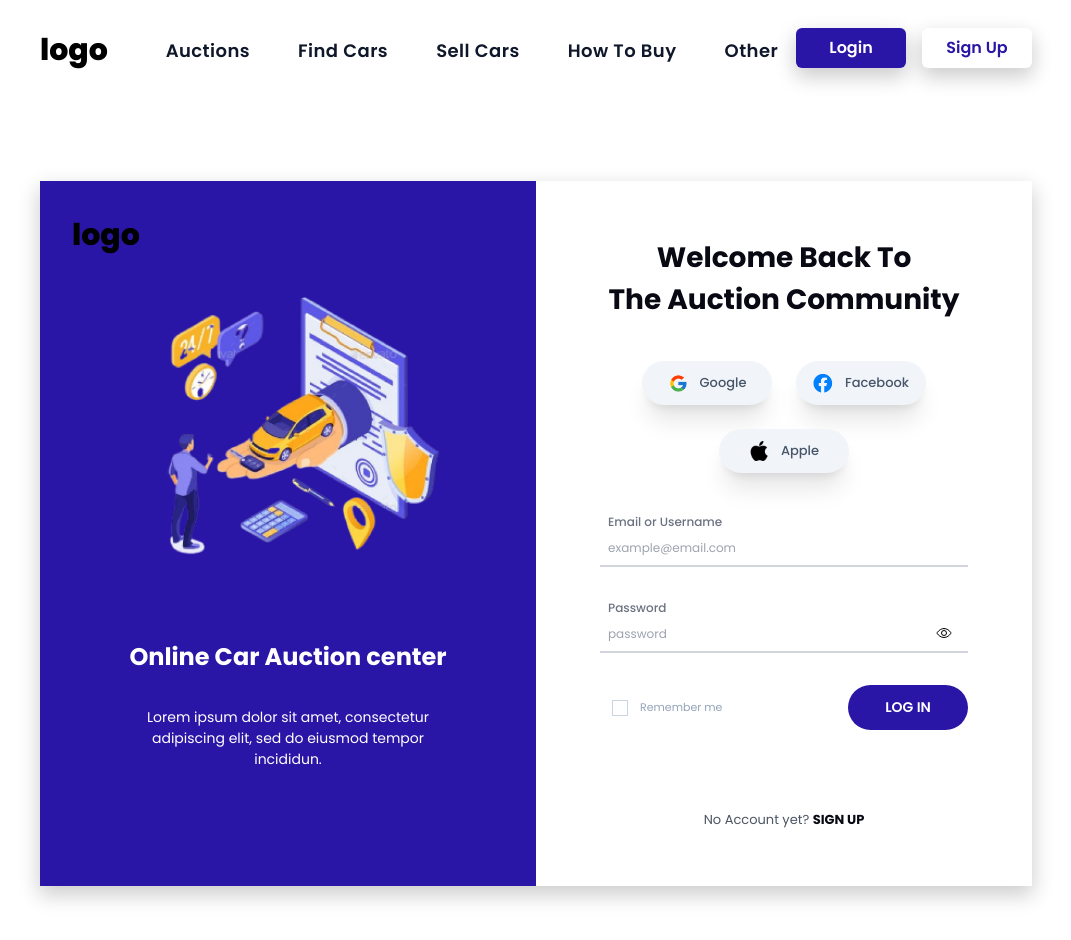
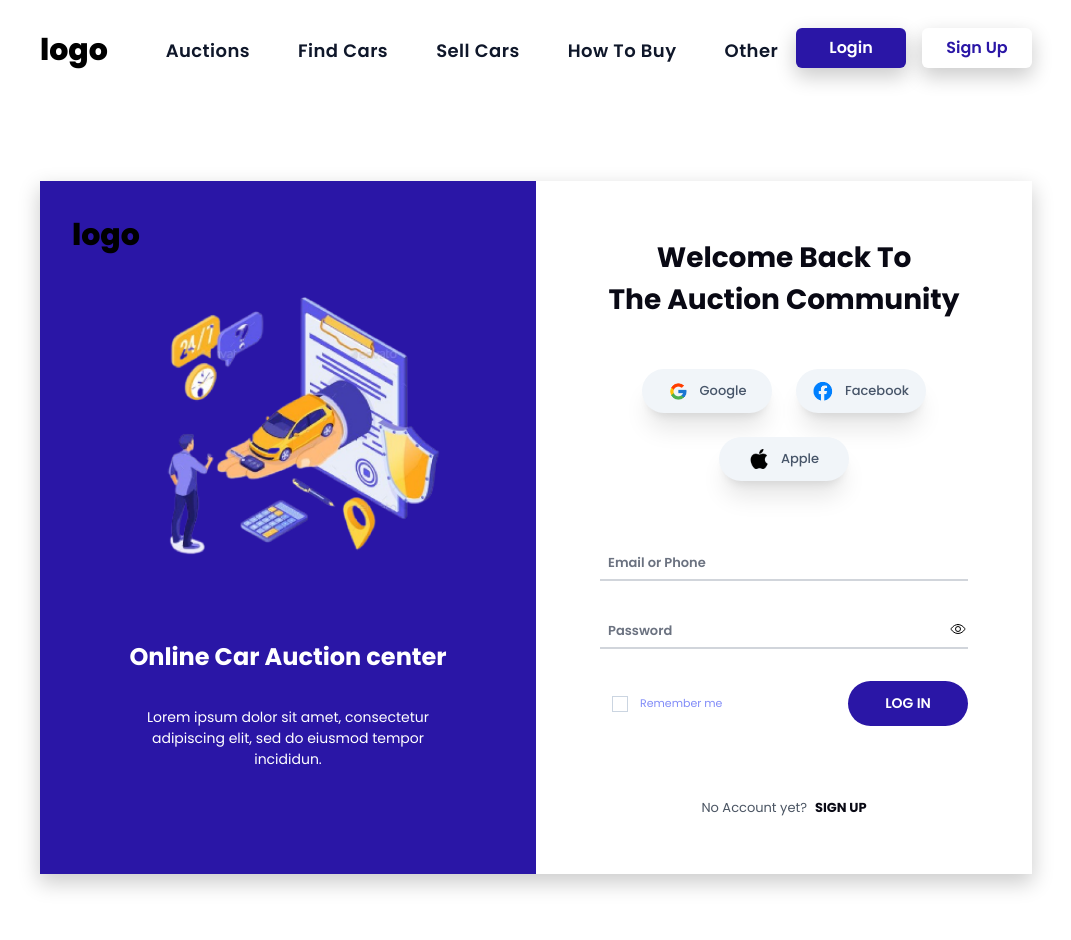
Before and after one commit to chroll0/Car_Auction, a Next.js app: page /auth/login in a window 1280 px wide. Shown: the top 940 px of the page, without its empty margins (104-1175 px from the left). Built offline with nearby package versions, Linux system fonts and the light colour scheme; no server answers.

Commit message:
fix: change login functionality and styles

```diff
--- a/app/auth/components/user-auth-form.tsx
+++ b/app/auth/components/user-auth-form.tsx
@@ -20,7 +20,7 @@ export function UserAuthForm() {
   const router = useRouter();
 
   const [showPassword, setShowPassword] = useState({
-    password: false,
+    newPassword: false,
     confirmPassword: false,
   });
   const [isMounted, setIsMounted] = useState(false);
@@ -29,7 +29,7 @@ export function UserAuthForm() {
     firstName: "",
     lastName: "",
     email: "",
-    password: "",
+    newPassword: "",
     confirmPassword: "",
     number: "",
     terms: false,
@@ -39,7 +39,7 @@ export function UserAuthForm() {
     firstName: false,
     lastName: false,
     email: false,
-    password: false,
+    newPassword: false,
     confirmPassword: false,
     number: false,
   });
@@ -98,10 +98,10 @@ export function UserAuthForm() {
       firstName: userProfile.firstName || "",
       lastName: userProfile.lastName || "",
       email: userProfile.email || "",
-      password: userProfile.password || "",
+      newPassword: userProfile.newPassword || "",
       confirmPassword: userProfile.confirmPassword || "",
       number: userProfile.number || "",
-      terms: userProfile.terms || false,
+      terms: false,
     },
     resolver: yupResolver(registrationSchema),
   });
@@ -125,7 +125,7 @@ export function UserAuthForm() {
         lastName: data.lastName,
         email: data.email,
         number: data.number,
-        password: data.password,
+        password: data.newPassword,
       });
 
       // Handle successful response
@@ -185,7 +185,7 @@ export function UserAuthForm() {
 
       <form
         onSubmit={handleSubmit(onSubmit)}
-        className="space-y-8 w-full max-w-[380px]"
+        className="space-y-8 w-full max-w-[380px] mt-4"
       >
         {/* firstName input */}
         <div>
@@ -295,13 +295,13 @@ export function UserAuthForm() {
           />
         </div>
 
-        {/* password input */}
+        {/* new Password input */}
         <div className="relative">
           <div className="flex justify-between items-center relative">
             <label
-              htmlFor="password"
+              htmlFor="newPassword"
               className={`px-2 font-semibold text-gray-500 capitalize absolute transition-all duration-200 ${
-                activeState.password
+                activeState.newPassword
                   ? "top-[-15px] text-[11px]"
                   : "top-[8px] text-[13px]"
               }`}
@@ -311,22 +311,22 @@ export function UserAuthForm() {
             <p
               className={`absolute right-3 flex justify-end text-red-500 px-2 transition-all
             ${
-              activeState.password
+              activeState.newPassword
                 ? "top-[-15px] text-[11px]"
                 : "top-[8px] text-[11.5px]"
             }`}
             >
-              {errors.password?.message}
+              {errors.newPassword?.message}
             </p>
           </div>
           <input
-            type={showPassword.password ? "text" : "password"}
-            id="password"
-            {...register("password", {
-              onChange: (e) => handleChange("password", e.target.value),
+            type={showPassword.newPassword ? "text" : "password"}
+            id="newPassword"
+            {...register("newPassword", {
+              onChange: (e) => handleChange("newPassword", e.target.value),
             })}
-            onFocus={() => handleFocus("password")}
-            onBlur={(e) => handleBlur("password", e.target.value)}
+            onFocus={() => handleFocus("newPassword")}
+            onBlur={(e) => handleBlur("newPassword", e.target.value)}
             className="p-2 pr-5 w-full rounded-md text-gray-500 border-b-2 border-gray-300 focus:outline-none focus:border-blue-500 text-[12px]"
           />
           <span
@@ -334,11 +334,11 @@ export function UserAuthForm() {
             onClick={() =>
               setShowPassword((prevState) => ({
                 ...prevState,
-                password: !prevState.password,
+                newPassword: !prevState.newPassword,
               }))
             }
           >
-            {showPassword.password ? <IoEyeOffOutline /> : <IoEyeOutline />}
+            {showPassword.newPassword ? <IoEyeOffOutline /> : <IoEyeOutline />}
           </span>
         </div>
 
@@ -421,7 +421,7 @@ export function UserAuthForm() {
               paddingLeft: "45px",
               paddingRight: "20px",
               borderRadius: "0",
-              outline: "none", // Remove default focus outline
+              outline: "none",
             }}
             inputProps={{
               onFocus: () =>
@@ -498,8 +498,9 @@ export function UserAuthForm() {
             action={handleSubmit(onSubmit)}
           />
         </div>
+      </form>
 
-        <div className="mt-10 text-center">
+      <div className="mt-6 text-center">
         <p className="text-[13px] text-gray-600">
           Own an Account?
           <Link
@@ -510,7 +511,6 @@ export function UserAuthForm() {
           </Link>
         </p>
       </div>
-      </form>
     </div>
   );
 }
--- a/app/auth/components/user-login-form.tsx
+++ b/app/auth/components/user-login-form.tsx
@@ -1,31 +1,119 @@
 "use client";
+
+import Link from "next/link";
+import { useRouter } from "next/navigation";
+import { useEffect, useState } from "react";
+import { SubmitHandler, useForm } from "react-hook-form";
+import { yupResolver } from "@hookform/resolvers/yup";
 
 import { IoEyeOffOutline, IoEyeOutline } from "react-icons/io5";
 import { Button } from "@/components/reusable";
-import Link from "next/link";
-import { useState } from "react";
+import { handleLoginProps, LoginProfile } from "@/types/authentication";
+import { loginSchema } from "./validation-schema";
 
 export function UserLoginForm() {
-  const [isLoading, setIsLoading] = useState(false);
-  const [showPassword, setShowPassword] = useState(false);
-  const [email, setEmail] = useState("");
-  const [password, setPassword] = useState("");
+  const apiUrl = process.env.NEXT_PUBLIC_API_URL;
+  const router = useRouter();
 
-  async function onSubmit(event: React.SyntheticEvent) {
-    event.preventDefault();
-    setIsLoading(true);
+  const [showPassword, setShowPassword] = useState({ password: false });
+  const [isMounted, setIsMounted] = useState(false);
 
-    setTimeout(() => {
-      setIsLoading(false);
-    }, 3000);
+  const [loginProfile, setLoginProfile] = useState<LoginProfile>({
+    emailOrPhone: "",
+    password: "",
+    remember: false,
+  });
+
+  const [activeState, setActiveState] = useState({
+    emailOrPhone: false,
+    password: false,
+  });
+
+  useEffect(() => {
+    setIsMounted(true);
+    if (typeof window !== "undefined") {
+      try {
+        const savedProfile = localStorage.getItem("loginProfile");
+        const savedState = localStorage.getItem("activeState");
+
+        if (savedProfile) setLoginProfile(JSON.parse(savedProfile));
+        if (savedState) setActiveState(JSON.parse(savedState));
+      } catch (error) {
+        console.error("Failed to load from localStorage", error);
       }
+    }
+  }, []);
+
+  useEffect(() => {
+    if (isMounted && typeof window !== "undefined") {
+      localStorage.setItem("loginProfile", JSON.stringify(loginProfile));
+      localStorage.setItem("activeState", JSON.stringify(activeState));
+    }
+  }, [loginProfile, activeState, isMounted]);
+
+  const handleFocus = (field: keyof LoginProfile) => {
+    setActiveState((prev) => ({
+      ...prev,
+      [field]: true,
+    }));
+  };
+
+  const handleBlur = (field: keyof LoginProfile, value: string) => {
+    if (value === "") {
+      setActiveState((prev) => ({
+        ...prev,
+        [field]: false,
+      }));
+    }
+  };
+
+  const handleChange: handleLoginProps = (field, value) => {
+    setValue(field, value, { shouldValidate: true });
+    setLoginProfile((prev) => ({
+      ...prev,
+      [field]: value.trim(),
+    }));
+  };
+
+  const {
+    register,
+    handleSubmit,
+    setValue,
+    formState: { errors },
+  } = useForm({
+    defaultValues: {
+      emailOrPhone: loginProfile.emailOrPhone || "",
+      password: loginProfile.password || "",
+      remember: false,
+    },
+    resolver: yupResolver(loginSchema),
+  });
+
+  useEffect(() => {
+    Object.keys(loginProfile).forEach((key) => {
+      const value = loginProfile[key as keyof LoginProfile];
+      if (value !== undefined) {
+        setValue(key as keyof LoginProfile, value);
+      }
+    });
+  }, [loginProfile, setValue]);
+
+  const onSubmit: SubmitHandler<LoginProfile> = (data) => {
+    setLoginProfile(data);
+    console.log(data);
+    router.push("/");
+  };
+
+  if (!isMounted) return null;
 
   return (
-    <div className="bg-white px-8 py-10 md:py-6 rounded-lg w-full flex flex-col items-center gap-10">
+    <div className="bg-white px-8 py-10 md:py-6 rounded-lg w-full flex flex-col items-center gap-12">
       <h2 className="text-[28px] font-bold text-black-100 text-center capitalize">
         Welcome back to <br />
         the Auction Community
       </h2>
+
+      {/* connections */}
       <div className="flex justify-center gap-6 flex-wrap w-full sm:flex-row flex-col capitalize font-medium text-[13px]">
         <Button
           type="button"
@@ -50,54 +138,99 @@ export function UserLoginForm() {
         />
       </div>
 
-      <form onSubmit={onSubmit} className="space-y-8 w-full max-w-[380px]">
+      <form
+        onSubmit={handleSubmit(onSubmit)}
+        className="space-y-8 w-full max-w-[380px] mt-4"
+      >
+        {/* email / phone input */}
         <div>
+          <div className="flex justify-between items-center relative">
             <label
-            htmlFor="email"
-            className="block px-2 text-[12px] font-medium text-gray-500"
+              htmlFor="emailOrPhone"
+              className={`px-2 font-semibold text-gray-500 capitalize absolute transition-all duration-200 ${
+                activeState.emailOrPhone
+                  ? "top-[-15px] text-[11px]"
+                  : "top-[8px] text-[13px]"
+              }`}
             >
-            Email or Username
+              email <span className="lowercase">or</span> phone
             </label>
+            <p
+              className={`absolute right-3 flex justify-end text-red-500 px-2 transition-all
+            ${
+              activeState.emailOrPhone
+                ? "top-[-15px] text-[11px]"
+                : "top-[8px] text-[11.5px]"
+            }`}
+            >
+              {errors.emailOrPhone?.message}
+            </p>
+          </div>
           <input
             type="text"
-            id="email"
-            name="email"
-            value={email}
-            placeholder="example@email.com"
-            onChange={(e) => setEmail(e.target.value)}
-            className="p-2 w-full rounded-md text-gray-500 border-b-2 border-gray-300 focus:outline-none focus:border-blue-500 text-[12px]"
+            id="emailOrPhone"
+            {...register("emailOrPhone", {
+              onChange: (e) => handleChange("emailOrPhone", e.target.value),
+            })}
+            onFocus={() => handleFocus("emailOrPhone")}
+            onBlur={(e) => handleBlur("emailOrPhone", e.target.value)}
+            className="p-2 pr-5 w-full rounded-md text-gray-500 border-b-2 border-gray-300 focus:outline-none focus:border-blue-500 text-[12px]"
           />
         </div>
-        <div>
+
+        {/* password input */}
+        <div className="relative">
+          <div className="flex justify-between items-center relative">
             <label
               htmlFor="password"
-            className="block px-2 text-[12px] font-medium text-gray-500"
+              className={`px-2 font-semibold text-gray-500 capitalize absolute transition-all duration-200 ${
+                activeState.password
+                  ? "top-[-15px] text-[11px]"
+                  : "top-[8px] text-[13px]"
+              }`}
             >
-            Password
+              password
             </label>
-          <div className="relative">
+            <p
+              className={`absolute right-3 flex justify-end text-red-500 px-2 transition-all
+            ${
+              activeState.password
+                ? "top-[-15px] text-[11px]"
+                : "top-[8px] text-[11.5px]"
+            }`}
+            >
+              {errors.password?.message}
+            </p>
+          </div>
           <input
-              type={showPassword ? "text" : "password"}
+            type={showPassword.password ? "text" : "password"}
             id="password"
-              name="password"
-              value={password}
-              placeholder="password"
-              onChange={(e) => setPassword(e.target.value)}
-              className="p-2 w-full rounded-md text-gray-500 border-b-2 border-gray-300 focus:outline-none focus:border-blue-500 text-[12px]"
+            {...register("password", {
+              onChange: (e) => handleChange("password", e.target.value),
+            })}
+            onFocus={() => handleFocus("password")}
+            onBlur={(e) => handleBlur("password", e.target.value)}
+            className="p-2 pr-5 w-full rounded-md text-gray-500 border-b-2 border-gray-300 focus:outline-none focus:border-blue-500 text-[12px]"
           />
           <span
-              className="absolute inset-y-3 right-4 flex items-end cursor-pointer"
-              onClick={() => setShowPassword(!showPassword)}
+            className="absolute inset-y-6 right-0.5 flex items-end cursor-pointer"
+            onClick={() =>
+              setShowPassword((prevState) => ({
+                ...prevState,
+                password: !prevState.password,
+              }))
+            }
           >
-              {showPassword ? <IoEyeOffOutline /> : <IoEyeOutline />}
+            {showPassword.password ? <IoEyeOffOutline /> : <IoEyeOutline />}
           </span>
         </div>
-        </div>
+
         <div className="flex items-center sm:flex-row flex-col justify-between gap-4 sm:gap-10">
+          {/* checkbox input */}
           <div className="flex items-center">
             <label
               className="relative flex items-center p-3 rounded-full cursor-pointer"
-              htmlFor="terms"
+              htmlFor="remember"
             >
               <input
                 type="checkbox"
@@ -105,7 +238,8 @@ export function UserLoginForm() {
                 before:top-2/4 before:left-2/4 before:block before:h-9 before:w-9 before:-translate-y-2/4 before:-translate-x-2/4 before:rounded-full
                 before:bg-blue-gray-500 before:opacity-0 before:transition-opacity checked:border-slate-300 checked:bg-indigo-100
                 checked:before:bg-slate-300 before:bg-slate-300 hover:before:opacity-10"
-                id="terms"
+                id="remember"
+                {...register("remember")}
               />
               <span className="absolute text-indigo-600 transition-opacity opacity-0 pointer-events-none top-2/4 left-2/4 -translate-y-2/4 -translate-x-2/4 peer-checked:opacity-100">
                 <svg
@@ -127,25 +261,28 @@ export function UserLoginForm() {
 
             <label
               htmlFor="remember"
-              className="block text-[11px] text-slate-400"
+              className="text-indigo-400 block text-[11px] cursor-pointer"
             >
               Remember me
             </label>
           </div>
+
+          {/* submit button */}
           <Button
             type="submit"
             title="Log In"
             variant="w-[120px] py-3 flex items-center justify-center bg-darkBlue-200 text-white uppercase rounded-full text-[14px] font-semibold"
+            action={handleSubmit(onSubmit)}
           />
         </div>
       </form>
 
-      <div className="mt-10 text-center">
+      <div className="mt-6 text-center">
         <p className="text-[13px] text-gray-600">
-          No Account yet?{" "}
+          No Account yet?
           <Link
             href="/auth/register"
-            className="text-black-100 font-bold hover:underline hover:text-blue-700"
+            className="text-black-100 ml-2 font-bold hover:underline hover:text-blue-700"
           >
             SIGN UP
           </Link>
```
Also changed, not shown: app/auth/components/validation-schema.ts (+7 -1 lines), types/authentication.ts (+12 -2 lines). Lines whose indentation alone changed are shown as unchanged.
